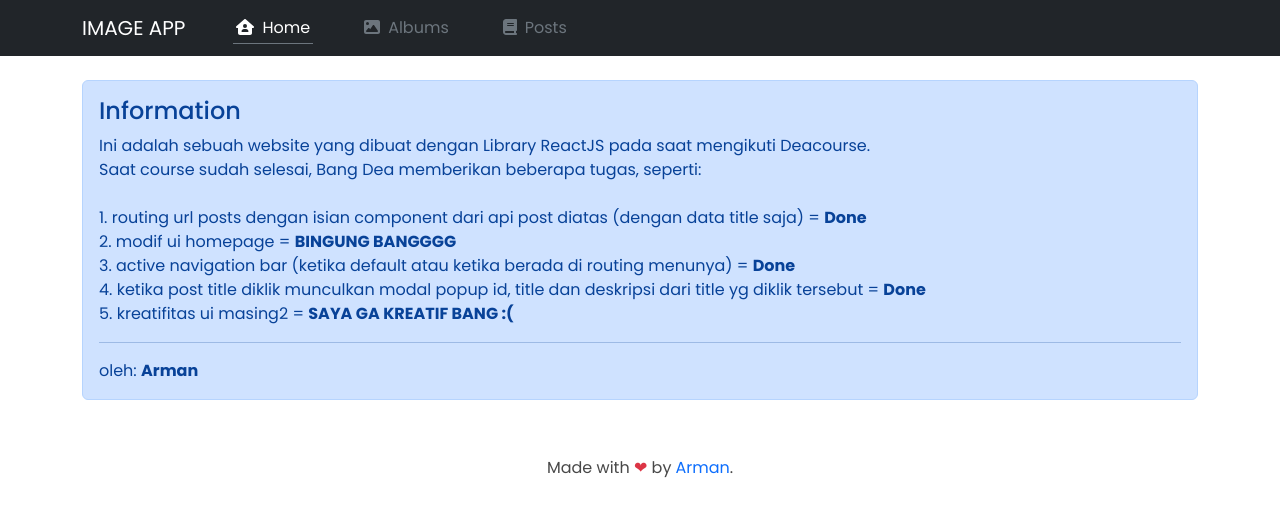
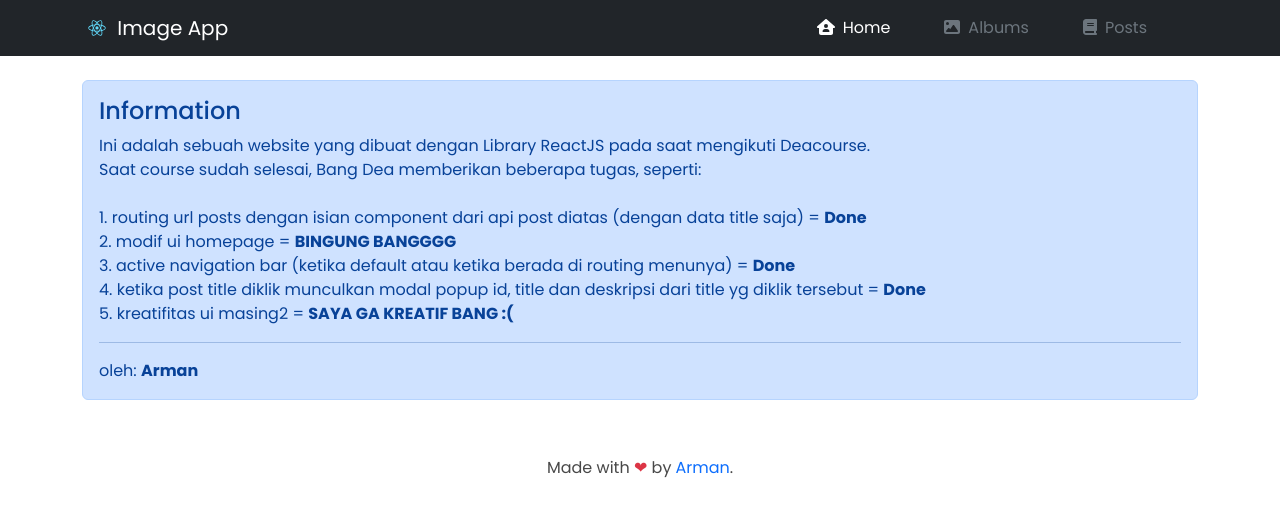
Before and after one commit to armandwipangestu/reactjs, a React (Create React App) app: page / in a window 1280 px wide. Shown: the top 516 px of the page. Built offline with nearby package versions, Linux system fonts and the light colour scheme.

Commit message:
reactjs: fix UI Navbar

```diff
--- a/src/components/Layouts/navigation.layouts.js
+++ b/src/components/Layouts/navigation.layouts.js
@@ -6,26 +6,36 @@ import {
   faImage,
   faBook,
 } from "@fortawesome/free-solid-svg-icons";
+import logo from "../../logo.svg";
 
 const Navigation = () => {
   return (
     <Navbar bg="dark" variant="dark" expand="lg">
       <Container>
         <Navbar.Brand href="/" className="me-5">
-          IMAGE APP
+          <img
+            alt=""
+            src={logo}
+            width="30"
+            height="30"
+            className="d-inline block align-top"
+          />{" "}
+          Image App
         </Navbar.Brand>
         <Navbar.Toggle aria-controls="basic-navbar-nav" />
         <Navbar.Collapse id="basic-navbar-nav">
-          <Nav className="me-auto">
+          <Nav
+            className="me-auto justify-content-end"
+            style={{ width: "100%" }}
+          >
             <NavLink
               to="/"
               style={({ isActive }) => ({
                 color: isActive ? "#FFF" : "#6c757d",
                 textDecoration: isActive ? "none" : "none",
-                borderBottom: isActive ? "thin solid #6c757d" : "none",
                 padding: "3px",
               })}
-              className="me-5"
+              className="me-5 nav-item"
             >
               <FontAwesomeIcon icon={faHouseUser} className="me-2" />
               Home
@@ -35,10 +45,9 @@ const Navigation = () => {
               style={({ isActive }) => ({
                 color: isActive ? "#FFF" : "#6c757d",
                 textDecoration: isActive ? "none" : "none",
-                borderBottom: isActive ? "thin solid #6c757d" : "none",
                 padding: "3px",
               })}
-              className="me-5"
+              className="me-5 nav-item"
             >
               <FontAwesomeIcon icon={faImage} className="me-2" />
               Albums
@@ -48,10 +57,9 @@ const Navigation = () => {
               style={({ isActive }) => ({
                 color: isActive ? "#FFF" : "#6c757d",
                 textDecoration: isActive ? "none" : "none",
-                borderBottom: isActive ? "thin solid #6c757d" : "none",
                 padding: "3px",
               })}
-              className="me-5"
+              className="me-5 nav-item"
             >
               <FontAwesomeIcon icon={faBook} className="me-2" />
               Posts
--- a/src/style/modal.css
+++ b/src/style/modal.css
@@ -11,6 +11,16 @@
   height: 100%;
   width: 100%;
   background-color: rgba(0, 0, 0, 0.3);
+}
+
+.nav-item:hover::after {
+  content: "";
+  display: block;
+  border-bottom: 2px solid #6c757d;
+  width: 100%;
+  margin: auto;
+  padding-bottom: 5px;
+  margin-bottom: -8px;
 }
 
 /* Extra small devices (phones, 600px and down) */
```
